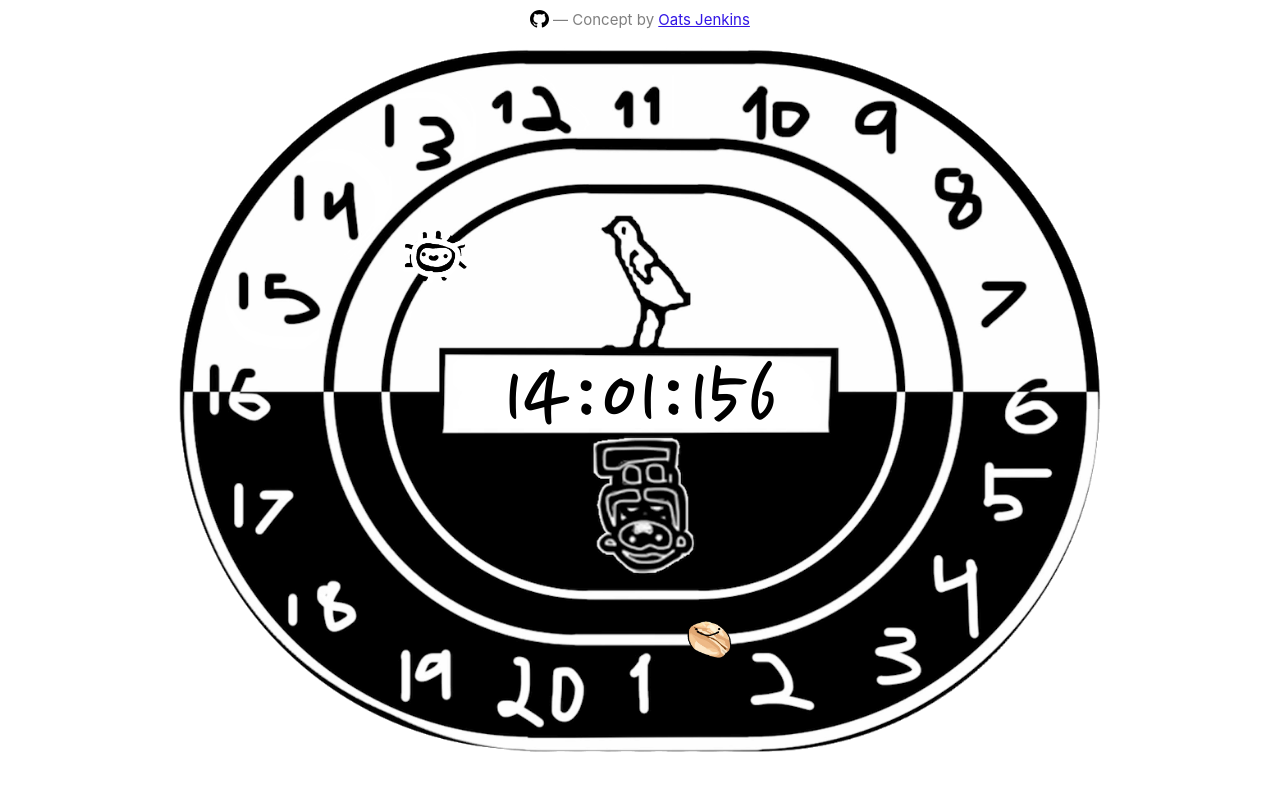
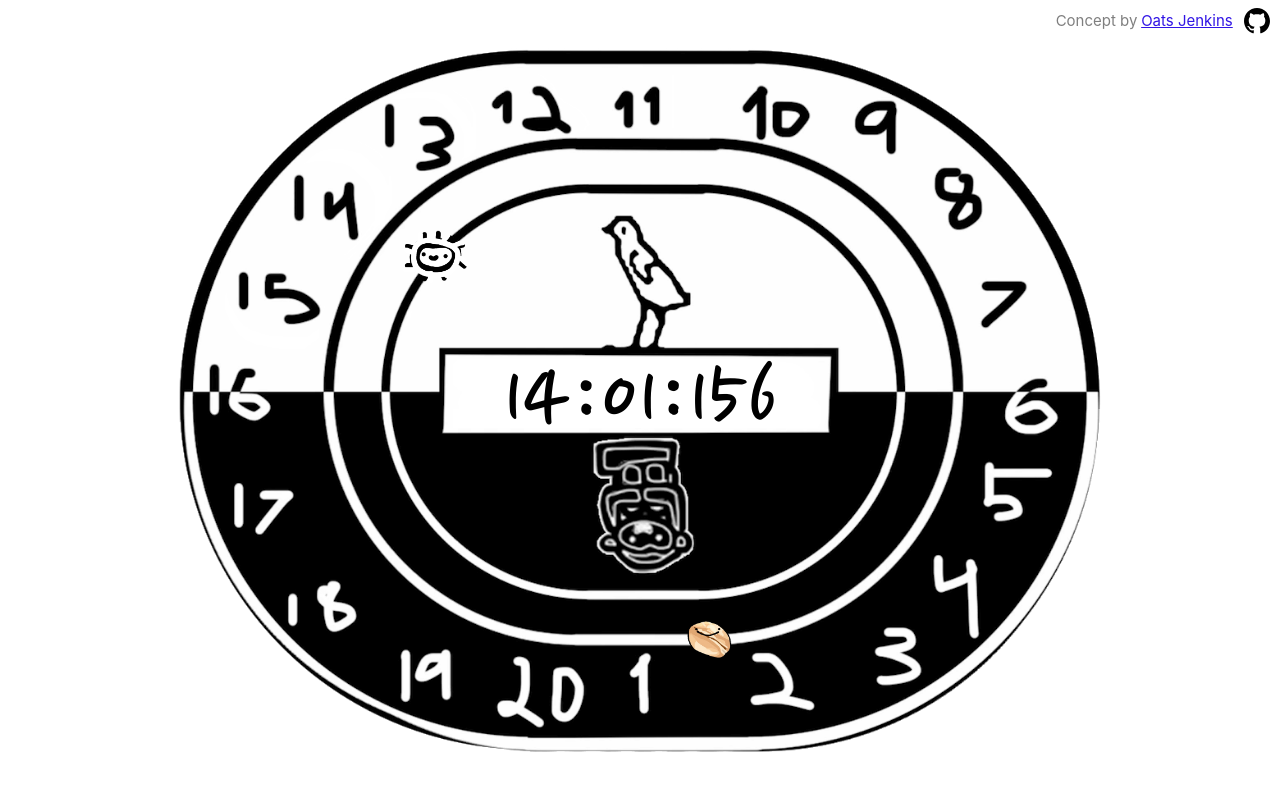
Before and after one commit to LennartJKlein/oats-jenkins-clock-2, a Vue app: page / in a window 1280 px wide. Shown: the top 790 px of the page. Built offline with nearby package versions, Linux system fonts and the light colour scheme.

Commit message:
enable different style for iframed version

```diff
--- a/src/App.vue
+++ b/src/App.vue
@@ -1,12 +1,34 @@
 <template>
-  <div :class="{ screen: true, 'is-night': isNight }">
+  <div
+    :class="{
+      screen: true,
+      'is-night': isNight,
+      'is-iframe': isIframe,
+    }"
+  >
     <ClockTwo :hrs="oatsHrs" :mins="oatsMins" :secs="oatsSecs" />
     <p class="credits">
-      <a href="https://github.com/LennartJKlein/oats-jenkins-clock-2"
-        ><img class="credits__github" src="./assets/github-icon.svg"
+      <span class="credits__concept">
+        Concept by
+        <a
+          class="credits__concept-label"
+          href="https://www.youtube.com/watch?v=iHK-aN3XZqw"
+          target="_blank"
+          >Oats Jenkins</a
+        >
+      </span>
+      <a
+        class="credits__code"
+        href="https://github.com/LennartJKlein/oats-jenkins-clock-2"
+        target="_blank"
+        ><img class="credits__code-icon" src="./assets/icon-github.svg"
       /></a>
-      &#8212; Concept by
-      <a href="https://www.youtube.com/watch?v=iHK-aN3XZqw">Oats Jenkins</a>
+      <a
+        class="credits__source"
+        href="https://clock-two.netlify.app/"
+        target="_blank"
+        ><img class="credits__source-icon" src="./assets/icon-fullscreen.svg"
+      /></a>
     </p>
   </div>
 </template>
@@ -57,11 +79,14 @@ export default {
       return oatsHrs.value < 5 || oatsHrs.value > 15;
     });
 
+    const isIframe = window.self !== window.top || false;
+
     return {
       oatsHrs,
       oatsMins,
       oatsSecs,
       isNight,
+      isIframe,
     };
   },
 };
@@ -69,37 +94,4 @@ export default {
 
 <style lang="scss">
 @import "./assets/base.scss";
-
-.screen {
-  background-color: var(--color-background);
-  display: flex;
-  place-items: center;
-  flex-direction: column;
-  height: 100vh;
-  width: 100vw;
-  overflow: hidden;
-}
-
-.credits {
-  background-color: var(--color-background);
-  color: var(--color-description);
-  position: absolute;
-  height: 2em;
-  top: 0.25em;
-  margin: 0 auto;
-  padding: 0.25em 0.4em;
-
-  a {
-    color: var(--color-link);
-  }
-
-  &__github {
-    margin-bottom: -0.25em;
-    width: 1.25em;
-
-    .is-night & {
-      filter: invert(1);
-    }
-  }
-}
 </style>
--- a/src/assets/base.scss
+++ b/src/assets/base.scss
@@ -11,13 +11,6 @@
   --vt-c-blue: #3115e5;
   --vt-c-blue-soft: #76a2f4;
   --vt-c-blue-mute: #887fc5;
-
-  --vt-c-indigo: #2c3e50;
-
-  --vt-c-divider-light-1: rgba(60, 60, 60, 0.29);
-  --vt-c-divider-light-2: rgba(60, 60, 60, 0.12);
-  --vt-c-divider-dark-1: rgba(84, 84, 84, 0.65);
-  --vt-c-divider-dark-2: rgba(84, 84, 84, 0.48);
 
   --vt-c-text-light-1: var(--vt-c-indigo);
   --vt-c-text-light-2: rgba(60, 60, 60, 0.66);
@@ -76,3 +69,76 @@ body {
   -webkit-font-smoothing: antialiased;
   -moz-osx-font-smoothing: grayscale;
 }
+
+.screen {
+  background-color: var(--color-background);
+  display: flex;
+  place-items: center;
+  flex-direction: column;
+  height: 100vh;
+  width: 100vw;
+  overflow: hidden;
+}
+
+.credits {
+  align-items: center;
+  background-color: var(--color-background);
+  color: var(--color-description);
+  display: flex;
+  margin: 0 auto;
+  padding: 0.25em 0.4em;
+  position: absolute;
+  right: 0.25em;
+  top: 0.25em;
+
+  a {
+    color: var(--color-link);
+  }
+
+  &__code {
+    display: flex;
+
+    &-icon {
+      width: 1.75em;
+
+      .is-night & {
+        filter: invert(1);
+      }
+
+      .is-iframe & {
+        opacity: 0.5;
+      }
+    }
+  }
+
+  &__source {
+    color: var(--color-text);
+    display: none;
+    margin-left: 0.75em;
+
+    &-icon {
+      width: 2.25em;
+
+      .is-night & {
+        filter: invert(1);
+      }
+    }
+
+    .is-iframe & {
+      display: flex;
+    }
+  }
+
+  &__concept {
+    display: flex;
+    margin-right: 0.75em;
+
+    &-label {
+      margin-left: 0.25em;
+    }
+
+    .is-iframe & {
+      display: none;
+    }
+  }
+}
```
Also changed, not shown: src/assets/icon-fullscreen.svg (added), src/assets/icon-github.svg (renamed from src/assets/github-icon.svg).
